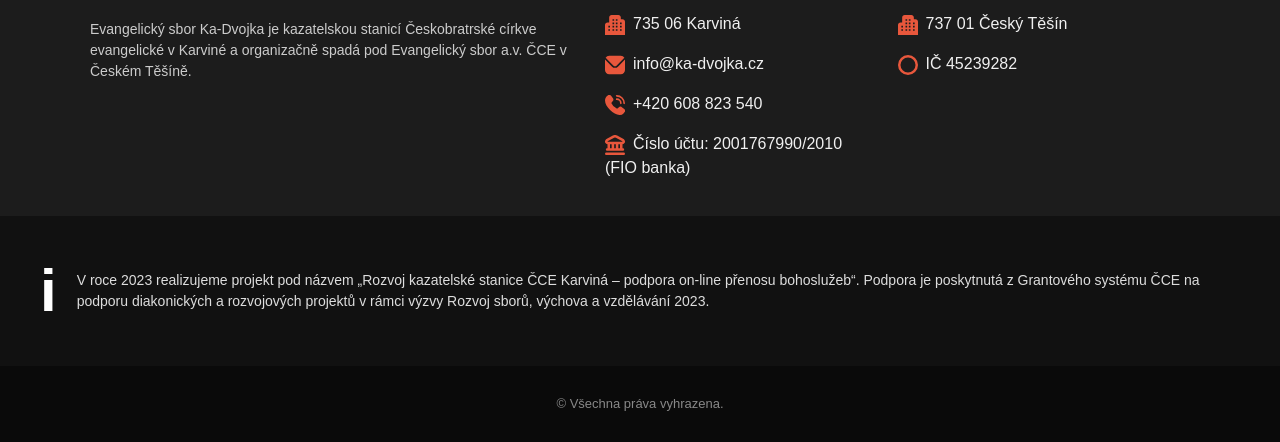
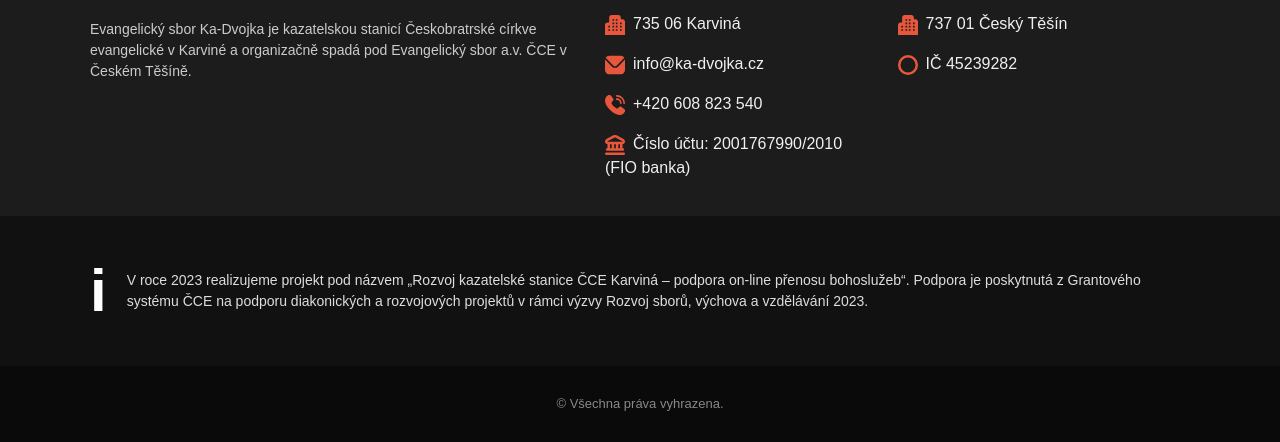
Before and after one commit to Adapron/ka-dvojka, a plain HTML site: page index.html in a window 1280 px wide. Shown: the part 3735-4177 px from the top of the page. Drawn offline with Linux system fonts and the light colour scheme; no server answers; a script that the page names is missing.

Commit message:
width container footer

```diff
--- a/index.html
+++ b/index.html
@@ -657,7 +657,7 @@ footer.footer {
     color: #888888;
     background-color: #0a0a0a;
 }
-.footer2, .footer2 .width-container {
+.footer2 {
     box-sizing: border-box; /* include padding/border in width calculation */
     width: 100%;
     max-width: 100%;
```
